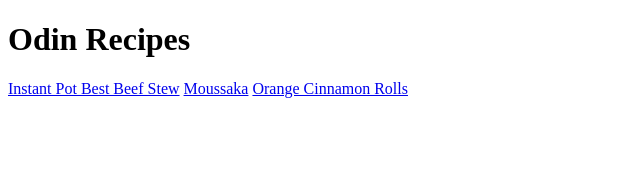
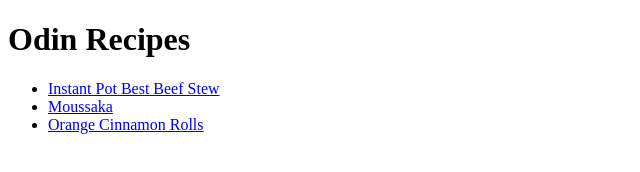
Before and after one commit to hernanpog/odin-recipes, a plain HTML site: page index.html in a window 1280 px wide. Shown: the whole page, without its empty margins (0-640 px from the left). Drawn offline with Linux system fonts and the light colour scheme.

Commit message:
updated html

```diff
--- a/index.html
+++ b/index.html
@@ -7,8 +7,10 @@
 </head>
 <body>
 	<h1>Odin Recipes</h1>
-	<a href="./recipes/pot-stew.html">Instant Pot Best Beef Stew</a>
-	<a href="./recipes/moussaka.html">Moussaka</a>
-	<a href="./recipes/orange-cinnamon-rolls.html">Orange Cinnamon Rolls</a>
+	<ul>
+		<li><a href="./recipes/pot-stew.html">Instant Pot Best Beef Stew</a></li>
+		<li><a href="./recipes/moussaka.html">Moussaka</a></li>
+		<li><a href="./recipes/orange-cinnamon-rolls.html">Orange Cinnamon Rolls</a></li>
+	</ul>
 </body>
 </html>
```
